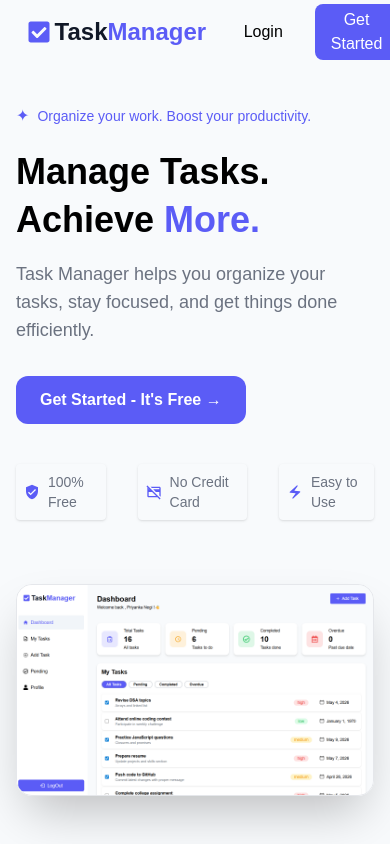
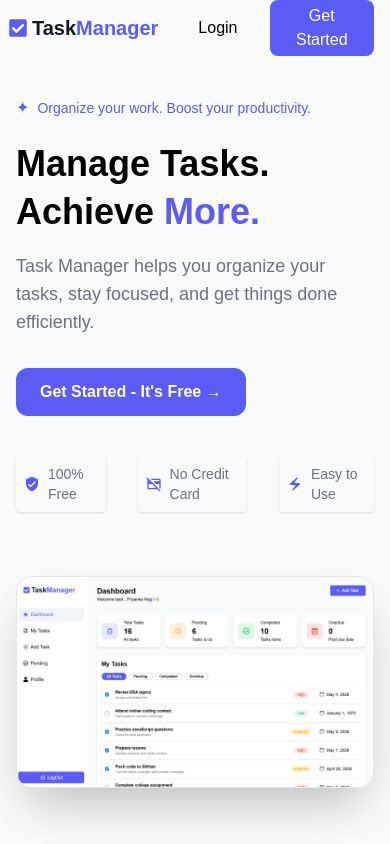
Before and after one commit to Suhani-01/Task-Manager, a React (Vite) app in the folder frontend/: page / in a window 390 px wide. Built offline with nearby package versions, Linux system fonts and the light colour scheme; no server answers.

Commit message:
Landing page responsiveness improved

```diff
--- a/frontend/src/components/Logo.jsx
+++ b/frontend/src/components/Logo.jsx
@@ -10,7 +10,7 @@ const Logo = () => {
   return (
     <div
       onClick={() => navigate("/")}
-      className="flex cursor-pointer w-[90%] mx-auto p-4 items-center gap-1 text-2xl"
+      className="flex cursor-pointer w-[90%] md:mx-auto p-2 md:p-4 items-center gap-1 text-xl sm:text-2xl"
     >
       {/* Icon */}
       <div className="text-primary">
```
